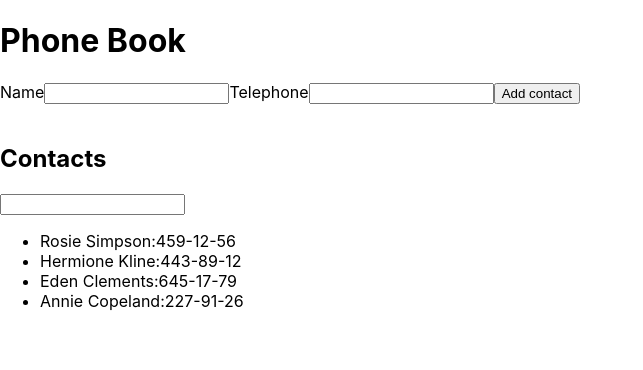
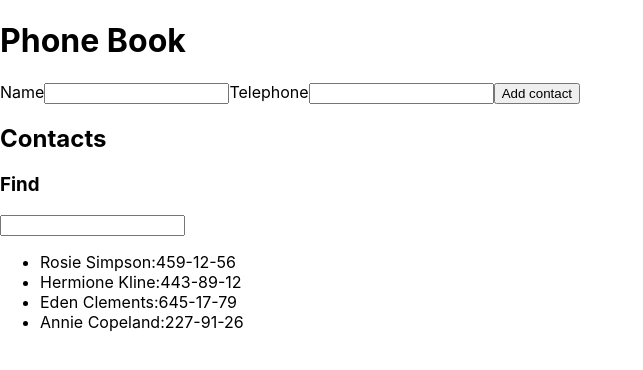
Before and after one commit to ansachuk/goit-react-hw-02-phonebook, a React (Create React App) app: page / in a window 1280 px wide. Shown: the top 370 px of the page, without its empty margins (0-643 px from the left). Built offline with nearby package versions, Linux system fonts and the light colour scheme.

Commit message:
finish step 5

```diff
--- a/package.json
+++ b/package.json
@@ -8,6 +8,7 @@
     "@testing-library/react": "^12.1.4",
     "@testing-library/user-event": "^13.5.0",
     "nanoid": "^4.0.2",
+    "notiflix": "^3.2.6",
     "react": "^18.1.0",
     "react-dom": "^18.1.0",
     "react-scripts": "5.0.1",
--- a/src/components/App.jsx
+++ b/src/components/App.jsx
@@ -1,6 +1,10 @@
 import { Component } from 'react';
 
+import { nanoid } from 'nanoid';
+
 import ContactForm from './ContactForm/ContactForm';
+import Filter from './Filter/Filter';
+import ContactList from './ContactList/ContactList';
 
 const INITIAL_STATE = {
   filter: '',
@@ -22,46 +26,32 @@ export class App extends Component {
     this.setState({ [name]: value });
   };
 
-  //   <div>
-  //   <h1>Phonebook</h1>
-  //   <ContactForm ... />
+  onContactSave = e => {
+    e.preventDefault();
+    const form = e.currentTarget;
 
-  //   <h2>Contacts</h2>
-  //   <Filter ... />
-  //   <ContactList ... />
-  // </div>
+    this.setState(prevState => {
+      return {
+        contacts: [
+          ...prevState.contacts,
+          { name: form.name.value, number: form.number.value, id: nanoid() },
+        ],
+        ...INITIAL_STATE,
+      };
+    });
+  };
 
   render() {
-    const { state, onInputChange } = this;
+    const { state, onInputChange, onContactSave } = this;
     return (
       <>
         <h1>Phone Book</h1>
 
-        <ContactForm onInputChange={onInputChange}></ContactForm>
-        <br />
+        <ContactForm onSubmit={onContactSave}></ContactForm>
         <h2>Contacts</h2>
-        <label>
-          <input
-            value={state.filter}
-            onChange={onInputChange}
-            type="text"
-            name="filter"
-            pattern="^[a-zA-Zа-яА-Я]+(([' -][a-zA-Zа-яА-Я ])?[a-zA-Zа-яА-Я]*)*$"
-            title="Name may contain only letters, apostrophe, dash and spaces. For example Adrian, Jacob Mercer, Charles de Batz de Castelmore d'Artagnan"
-            required
-          />
-        </label>
-        <ul>
-          {state.contacts
-            .filter(({ name }) =>
-              name.toLowerCase().includes(this.state.filter.toLowerCase())
-            )
-            .map(({ name, number }) => (
-              <li key={name}>
-                {name}:{number}
-              </li>
-            ))}
-        </ul>
+
+        <Filter onInputChange={onInputChange} filter={state.filter} />
+        <ContactList contacts={state.contacts} filter={state.filter} />
       </>
     );
   }
--- a/src/components/ContactForm/ContactForm.jsx
+++ b/src/components/ContactForm/ContactForm.jsx
@@ -1,6 +1,4 @@
 import { Component } from 'react';
-
-import { nanoid } from 'nanoid';
 
 const INITIAL_STATE = {
   name: '',
@@ -10,29 +8,19 @@ const INITIAL_STATE = {
 export default class ContactForm extends Component {
   state = { ...INITIAL_STATE };
 
-  onContactSave = e => {
-    e.preventDefault();
-    const form = e.currentTarget;
-
-    this.setState(prevState => {
-      return {
-        contacts: [
-          ...prevState.contacts,
-          { name: form.name.value, number: form.number.value, id: nanoid() },
-        ],
-        ...INITIAL_STATE,
-      };
-    });
+  onInputChange = e => {
+    const { name, value } = e.currentTarget;
+    this.setState({ [name]: value });
   };
 
   render() {
     return (
-      <form onSubmit={this.props.onContactSave}>
+      <form onSubmit={this.props.onSubmit}>
         <label>
           Name
           <input
             value={this.state.name}
-            onChange={this.props.onInputChange}
+            onChange={this.onInputChange}
             type="text"
             name="name"
             pattern="^[a-zA-Zа-яА-Я]+(([' -][a-zA-Zа-яА-Я ])?[a-zA-Zа-яА-Я]*)*$"
@@ -44,7 +32,7 @@ export default class ContactForm extends Component {
           Telephone
           <input
             value={this.state.number}
-            onChange={this.props.onInputChange}
+            onChange={this.onInputChange}
             type="tel"
             name="number"
             pattern="\+?\d{1,4}?[-.\s]?\(?\d{1,3}?\)?[-.\s]?\d{1,4}[-.\s]?\d{1,4}[-.\s]?\d{1,9}"
--- a/src/components/ContactList/ContactList.jsx
+++ b/src/components/ContactList/ContactList.jsx
@@ -0,0 +1,17 @@
+import React from 'react';
+
+const ContactList = ({ contacts, filter }) => {
+  return (
+    <ul>
+      {contacts
+        .filter(({ name }) => name.toLowerCase().includes(filter.toLowerCase()))
+        .map(({ name, number }) => (
+          <li key={name}>
+            {name}:{number}
+          </li>
+        ))}
+    </ul>
+  );
+};
+
+export default ContactList;
--- a/src/components/Filter/Filter.jsx
+++ b/src/components/Filter/Filter.jsx
@@ -0,0 +1,20 @@
+function Filter({ onInputChange, filter }) {
+  return (
+    <div>
+      <h3>Find</h3>
+      <label>
+        <input
+          value={filter}
+          onChange={onInputChange}
+          type="text"
+          name="filter"
+          pattern="^[a-zA-Zа-яА-Я]+(([' -][a-zA-Zа-яА-Я ])?[a-zA-Zа-яА-Я]*)*$"
+          title="Name may contain only letters, apostrophe, dash and spaces. For example Adrian, Jacob Mercer, Charles de Batz de Castelmore d'Artagnan"
+          required
+        />
+      </label>
+    </div>
+  );
+}
+
+export default Filter;
```
Also changed, not shown: .prettierrc.json, 1 other file (tests, documents, lock files or other folders).
